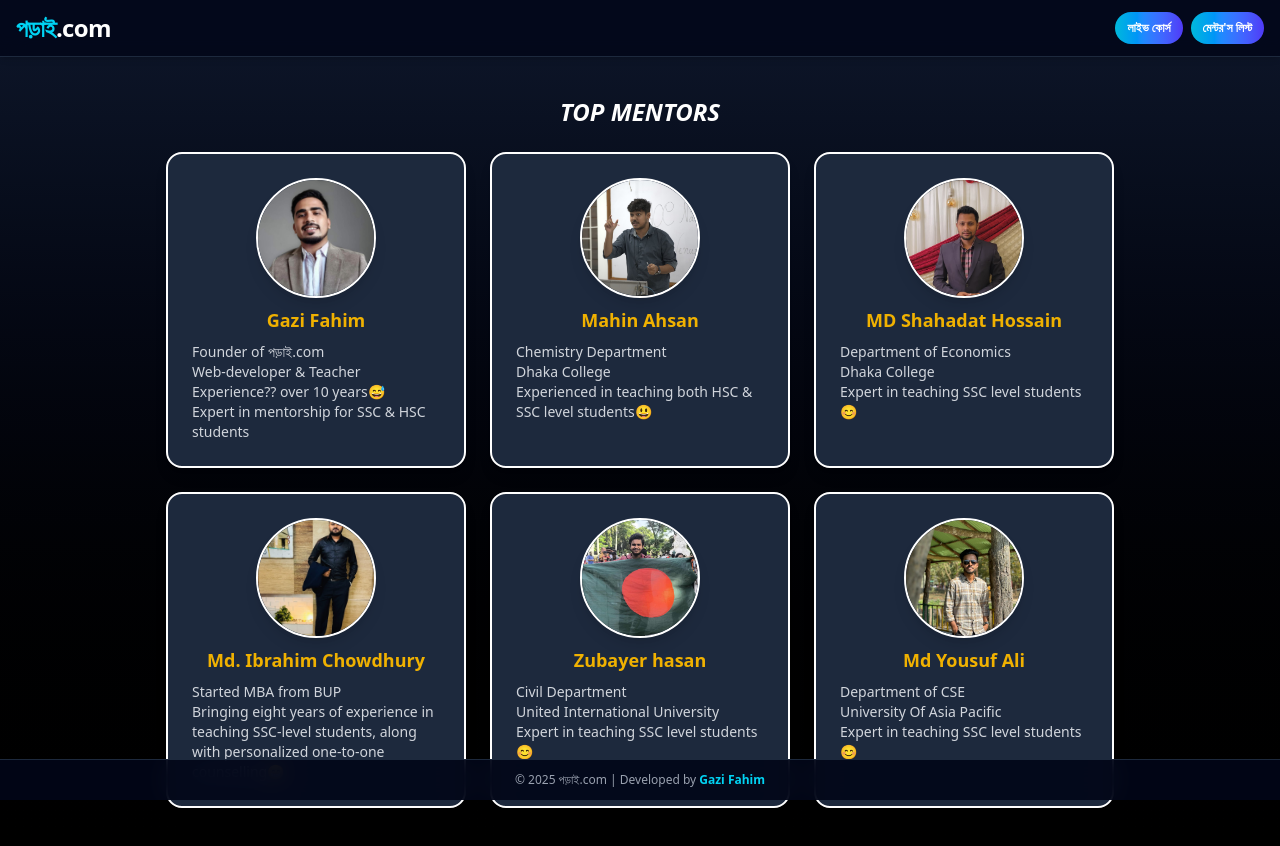
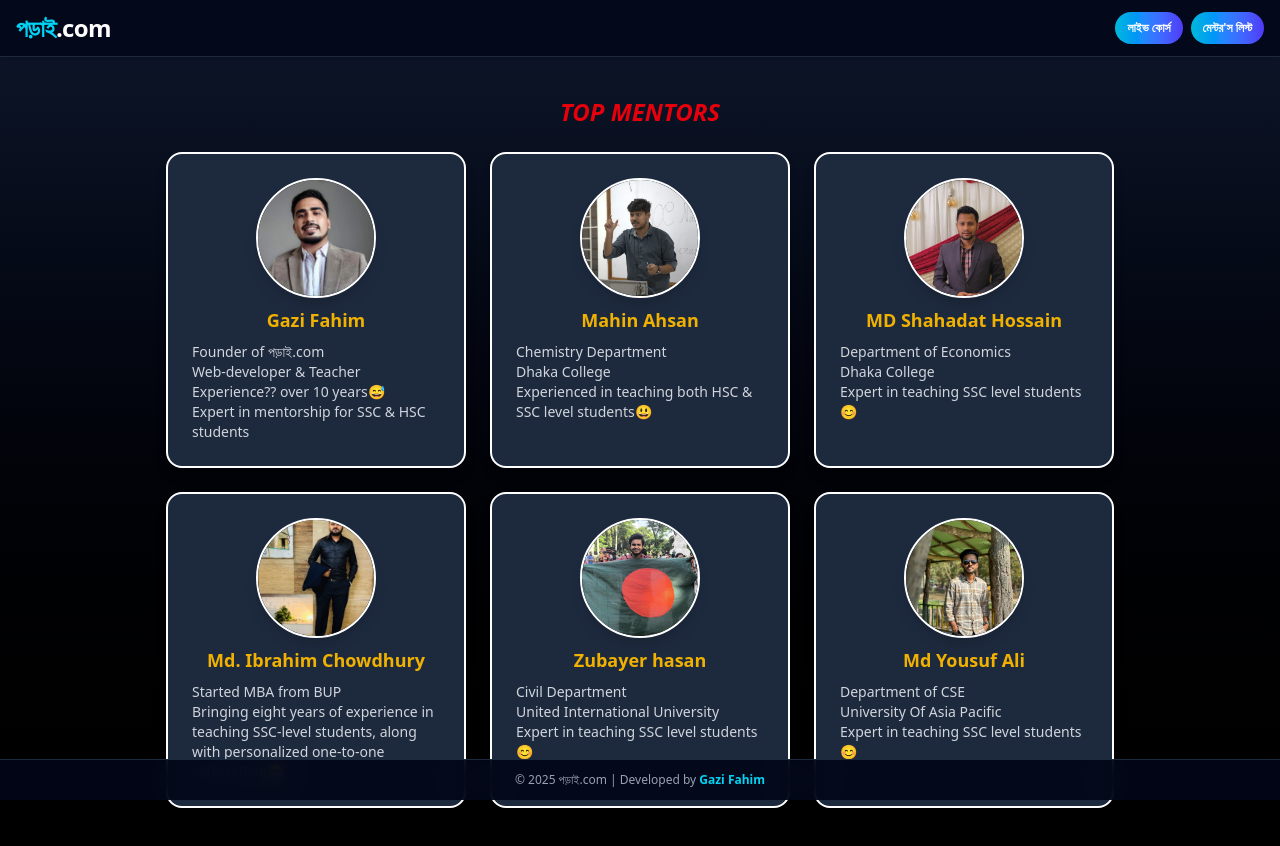
Before and after one commit to gazifahim/porai.com, a React (Vite) app: page / in a window 1280 px wide. Both pictures are taken after a click on the button "মেন্টর'স লিস্ট". Shown: the top 846 px of the page. Built offline with nearby package versions, Linux system fonts and the light colour scheme.

Commit message:
testing2

```diff
--- a/src/TeacherList.jsx
+++ b/src/TeacherList.jsx
@@ -41,7 +41,7 @@ const teachers = [
 export default function TeacherList() {
   return (
     <div className="px-6 sm:px-10 pt-24 pb-24">
-      <h2 className="text-2xl font-bold text-red-600-400 mb-6 text-center italic ">
+      <h2 className="text-2xl font-bold text-red-600 mb-6 text-center italic ">
         TOP MENTORS
       </h2>
 
```
